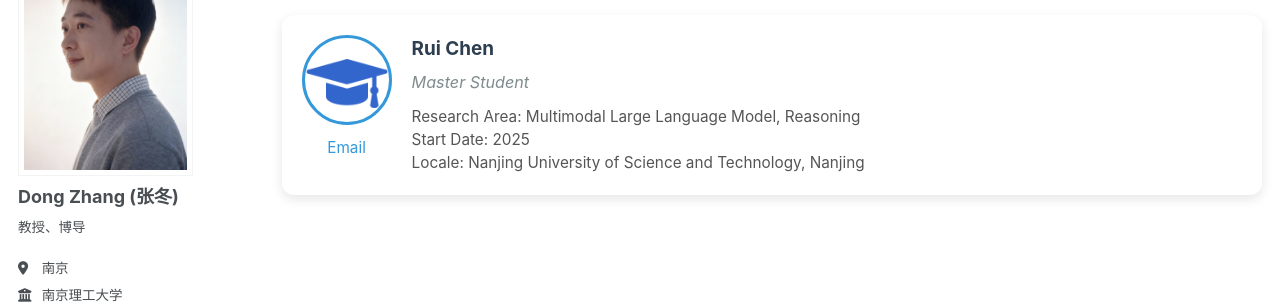
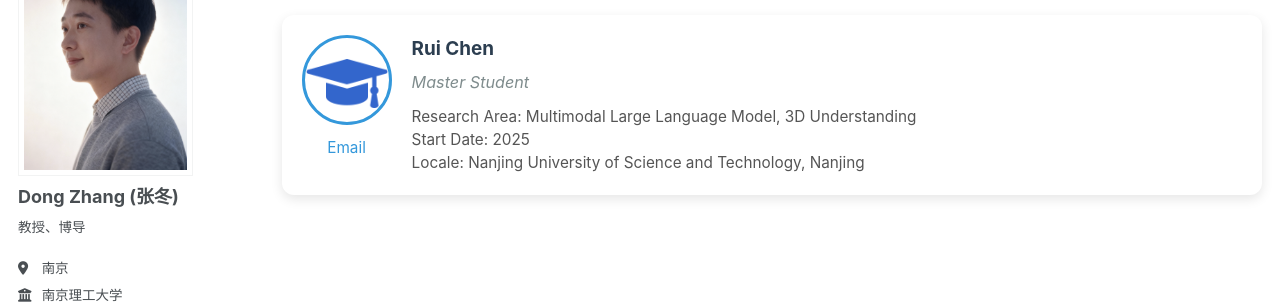
Before and after one commit to dongzhang89/dongzhang89.github.io, a Jekyll site: the page built from _pages/students-staffs.html, in a window 1280 px wide and 900 px high, scrolled down 1427 px. Shown: the part 153-457 px from the top of the window. Built offline with Jekyll 4.4.1, drawn with Linux system fonts in a browser that asks for light colours; some web fonts are replaced; a script that is not in the unit is left out.

Commit message:
Update students-staffs.html

```diff
--- a/_pages/students-staffs.html
+++ b/_pages/students-staffs.html
@@ -305,7 +305,7 @@ author_profile: true
       <div class="person-name">Rui Chen</div>
       <div class="person-title">Master Student</div>
       <div class="person-description">
-        Research Area: Multimodal Large Language Model, Reasoning<br>
+        Research Area: Multimodal Large Language Model, 3D Understanding<br>
         Start Date: 2025<br>
         Locale: Nanjing University of Science and Technology, Nanjing<br>
       </div>
```
